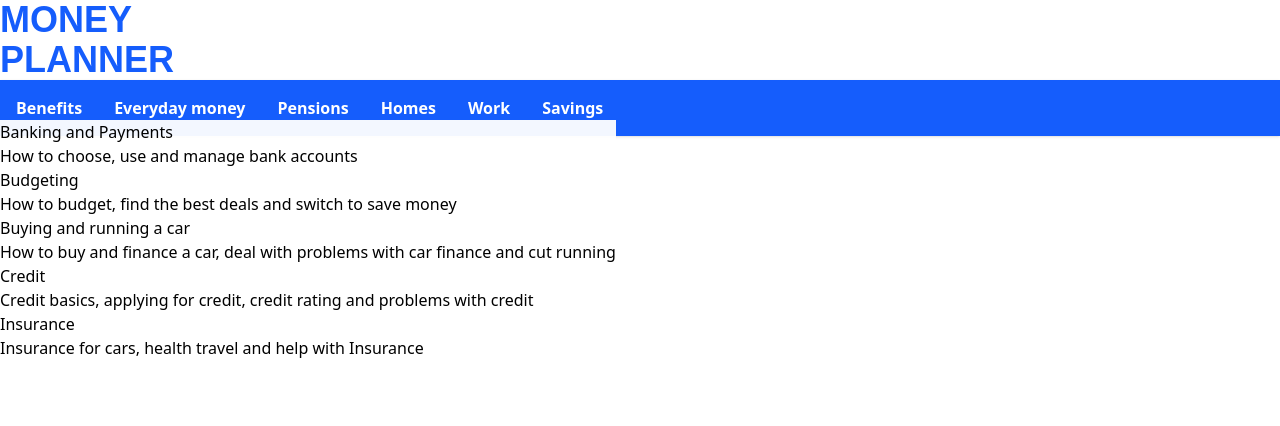
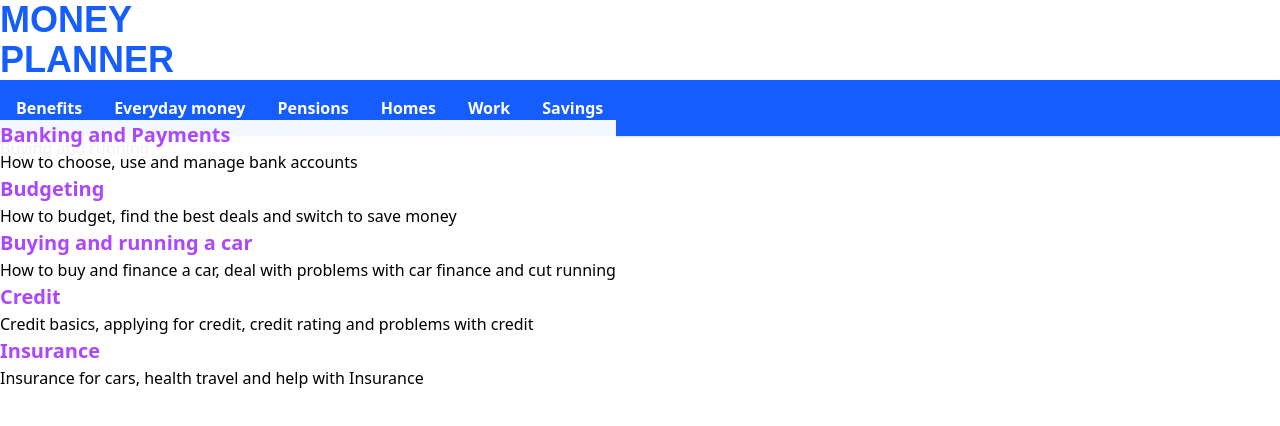
Before and after one commit to Blessing-bit-ui/BugetPlanner, a React (Vite) app in the folder financialadvice/: page /everyday/buyingandrunning in a window 1280 px wide. Both pictures are taken after a click on the button "Everyday money". Shown: the top 426 px of the page. Built offline with nearby package versions, Linux system fonts and the light colour scheme; a web font is replaced by a local one.

Commit message:
created the links for the components under Everdayday

```diff
--- a/financialadvice/src/App.jsx
+++ b/financialadvice/src/App.jsx
@@ -14,6 +14,9 @@ import BenefitsSicks from "./components/BenefitsSicks";
 import Benefitslater from "./components/Benefitslater";
 import BankingandPayment from "./components/BankingandPayment";
 import Budgeting from "./components/Budgeting";
+import Buyingandrunning from "./components/Buyingandrunning";
+import Credit from "./components/Credit";
+import Insurance from "./components/Insurance"
 
 
 
@@ -59,6 +62,17 @@ setSavings(savings === true && false)
             path="everyday"
             element={<Everyday onhandleCloseButtons={handleCloseButtons} />}
           />
+          <Route
+            path="everyday/bankingandpayments"
+            element={<BankingandPayment />}
+          />
+          <Route path="everyday/budgeting" element={<Budgeting />} />
+          <Route
+            path="everyday/buyingandrunning"
+            element={<Buyingandrunning />}
+          />
+          <Route path="everyday/credit" element={<Credit />} />
+          <Route path="everyday/insurance" element={<Insurance />} />
           <Route path="benefits" element={<Benefits />} />
           <Route
             path="benefits/universalbenefits"
@@ -307,39 +321,42 @@ function EverdayMoney() {
     <div>
       <ul>
         <li>
-          <a href="https://www.moneyhelper.org.uk/en/everyday-money/banking">
+          <NavLink
+            to="/everyday/bankingandpayments"
+            className="text-purple-500 font-bold text-[20px] hover:underline"
+          >
             Banking and Payments
-          </a>
+          </NavLink>
           <p>How to choose, use and manage bank accounts</p>
         </li>
         <li>
-          <a href="https://www.moneyhelper.org.uk/en/everyday-money/budgeting">
+          <NavLink to="/everyday/budgeting" className="text-purple-500 font-bold text-[20px] hover:underline">
             Budgeting
-          </a>
+          </NavLink>
           <p>How to budget, find the best deals and switch to save money</p>
         </li>
         <li>
-          <a href="https://www.moneyhelper.org.uk/en/everyday-money/buying-and-running-a-car">
+          <NavLink to="/everyday/buyingandrunning" className="text-purple-500 font-bold text-[20px] hover:underline">
             Buying and running a car
-          </a>
+          </NavLink>
           <p>
             How to buy and finance a car, deal with problems with car finance
             and cut running
           </p>
         </li>
         <li>
-          <a href="https://www.moneyhelper.org.uk/en/everyday-money/credit">
+          <NavLink to="/everyday/credit" className="text-purple-500 font-bold text-[20px] hover:underline">
             Credit
-          </a>
+          </NavLink>
           <p>
             Credit basics, applying for credit, credit rating and problems with
             credit
           </p>
         </li>
         <li>
-          <a href="https://www.moneyhelper.org.uk/en/everyday-money/insurance">
+          <NavLink to="/everyday/insurance" className="text-purple-500 font-bold text-[20px] hover:underline">
             Insurance
-          </a>
+          </NavLink>
           <p> Insurance for cars, health travel and help with Insurance</p>
         </li>
       </ul>
--- a/financialadvice/src/components/Buyingandrunning.jsx
+++ b/financialadvice/src/components/Buyingandrunning.jsx
@@ -1,7 +1,7 @@
 function Buyingandrunning() {
     return (
         <div>
-
+          Buying and running
         </div>
     )
 }
```
